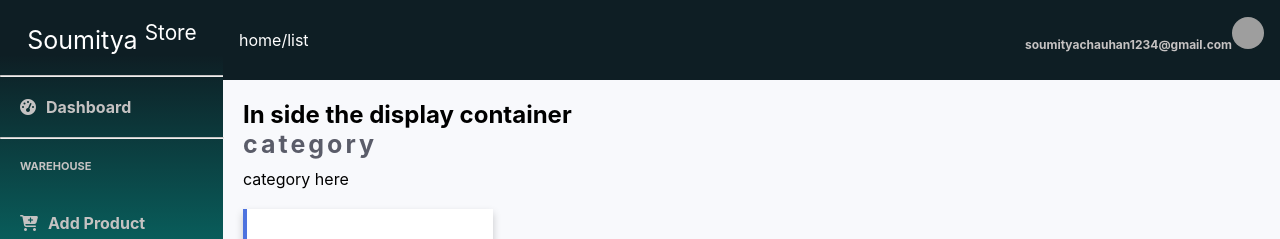
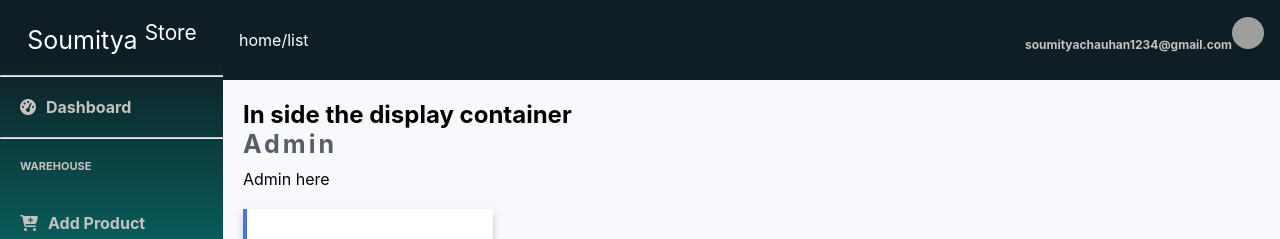
Before and after one commit to soumitya0/EcommerceSite_AdminPanel, a React (Create React App) app in the folder client/myapp/: page /dashboard/ADMIN in a window 1280 px wide. Shown: the top 239 px of the page. Built offline with nearby package versions, Linux system fonts and the light colour scheme; grey boxes are pictures that could not be loaded.

Commit message:
UI Admin

```diff
--- a/client/myapp/src/checkComp/Check.js
+++ b/client/myapp/src/checkComp/Check.js
@@ -5,7 +5,6 @@ class Check extends Component {
     super(props);
 
     this.state = {
-      customer: [],
       testing: "",
     };
   }
--- a/client/myapp/src/components/DashboardComponents/DashBoardAdmin/DashBoardAdmin.js
+++ b/client/myapp/src/components/DashboardComponents/DashBoardAdmin/DashBoardAdmin.js
@@ -7,8 +7,8 @@ class DashBoardAdmin extends Component {
     return (
       <Fragment>
         <div>
-          <h1 className="text-gray text-700">category</h1>
-          <p className="marginTop-10">category here</p>
+          <h1 className="text-gray text-700">Admin</h1>
+          <p className="marginTop-10">Admin here</p>
           <div className="GridCardInfo marginTop-20">
             <div>
               <TopCard />
```
Also changed, not shown: 1 other file (tests, documents, lock files or other folders).
